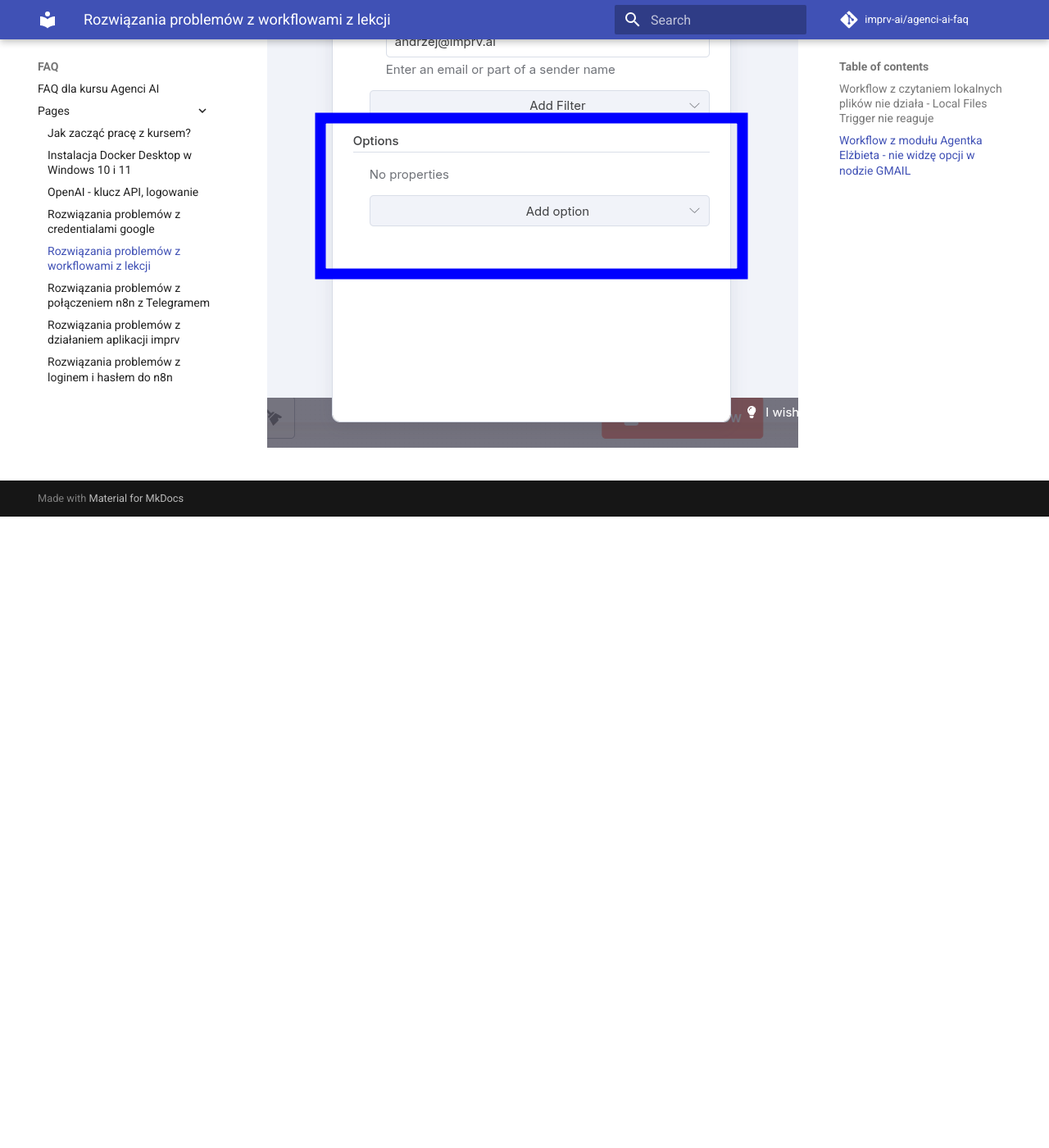
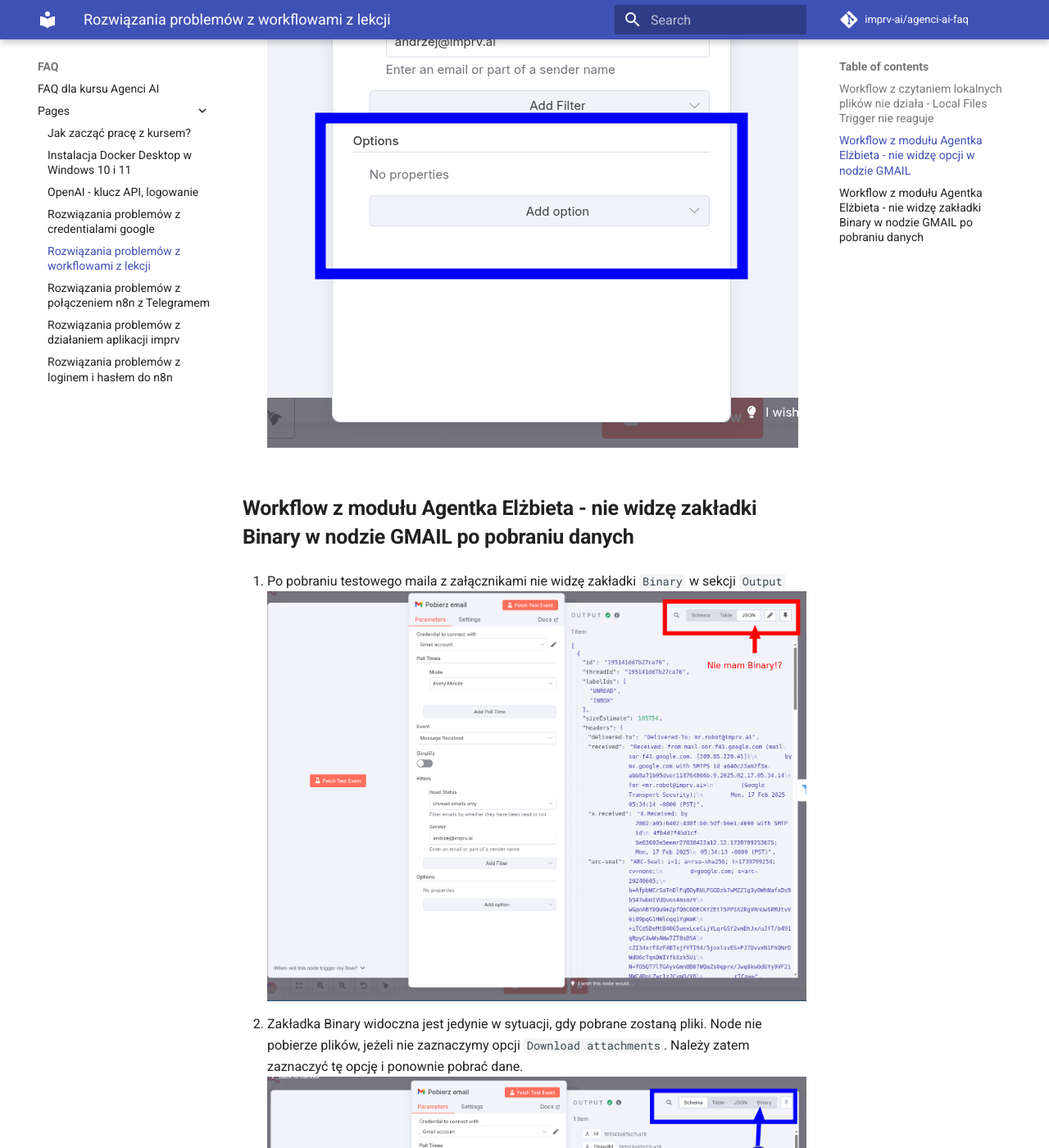
Before and after one commit to imprv-ai/agenci-ai-faq, an MkDocs documentation site: the page built from docs/pages/05_workflow_does_not_work.md, in a window 1280 px wide and 1400 px high, scrolled down 8828 px. Shown: the whole window at 82% size. Built offline with MkDocs 1.6.1 and Material for MkDocs 9.7.7, drawn with Linux system fonts in a browser that asks for light colours; comment, search, counter and statistics services are not loaded; before the commit the page ends 9458 px from its top, so only the background shows below that; some of the changed text lies outside the part shown.

Commit message:
binary not visible

```diff
--- a/docs/pages/05_workflow_does_not_work.md
+++ b/docs/pages/05_workflow_does_not_work.md
@@ -24,12 +24,12 @@
 1. Kliknij w suwak tak, żeby się zaświecił na zielono
    ![](assets/workflows__local_files_example_5.png)
 
-1. Powtórz test przenosząc plik ze zdjęciem do folderu i teraz powinno działać
+1. Powtórz test, przenosząc plik ze zdjęciem do folderu, i teraz powinno działać
     <div class="video-wrapper">
     <iframe width="1280" height="720" src="https://www.youtube.com/embed/VNyzU-CtOAw?si=xKw39F_Wl0PNxz4-" title="YouTube video player" frameborder="0" allow="accelerometer; autoplay; clipboard-write; encrypted-media; gyroscope; picture-in-picture; web-share" referrerpolicy="strict-origin-when-cross-origin" allowfullscreen></iframe>
     </div>
 
-1. Jeśli wciąż nie działa, **usuń kontener** i spróbuj ponownie uważając podczas **ustawiania katalogów**.
+1. Jeśli wciąż nie działa, **usuń kontener** i spróbuj ponownie, uważając podczas **ustawiania katalogów**.
    ![](assets/workflows__delete_container.png)
 
 1. Po usunięciu kontenera przejdź do obrazów `Images` i uruchom obraz trójkątnym przyciskiem `Run`
@@ -50,8 +50,16 @@
 1. Klikam w node Gmail i nie widzę opcji, które pokazane były na lekcji
    ![](assets/workflow_elzbieta__gmail_1.png)
 
-1. Żeby naprawić ten problem należy odznaczyć `Simplify` (tak żeby było nieaktywne i się nie świeciło na zielono)
+1. Żeby naprawić ten problem, należy odznaczyć `Simplify` (tak, żeby było nieaktywne i nie świeciło się na zielono)
    ![](assets/workflow_elzbieta__gmail_2.png)
 
-1. Po deaktywacji `Simplify` będziemy mogli dodać opcje ( np. `Download attachments`)
+1. Po deaktywacji `Simplify` będziemy mogli dodać opcje (np. `Download attachments`)
    ![](assets/workflow_elzbieta__gmail_3.png)
+
+## **Workflow z modułu Agentka Elżbieta - nie widzę zakładki Binary w nodzie GMAIL po pobraniu danych**
+
+1. Po pobraniu testowego maila z załącznikami nie widzę zakładki `Binary` w sekcji `Output`
+   ![](assets/workflow_elzbieta__gmail_no_binary_1.png)
+
+1. Zakładka Binary widoczna jest jedynie w sytuacji, gdy pobrane zostaną pliki. Node nie pobierze plików, jeżeli nie zaznaczymy opcji `Download attachments`. Należy zatem zaznaczyć tę opcję i ponownie pobrać dane.
+   ![](assets/workflow_elzbieta__gmail_no_binary_2.png)
```
Also changed, not shown: other parts of docs/pages/05_workflow_does_not_work.md (+1 -1 lines), docs/pages/assets/workflow_elzbieta__gmail_no_binary_1.png (added), docs/pages/assets/workflow_elzbieta__gmail_no_binary_2.png (added).
